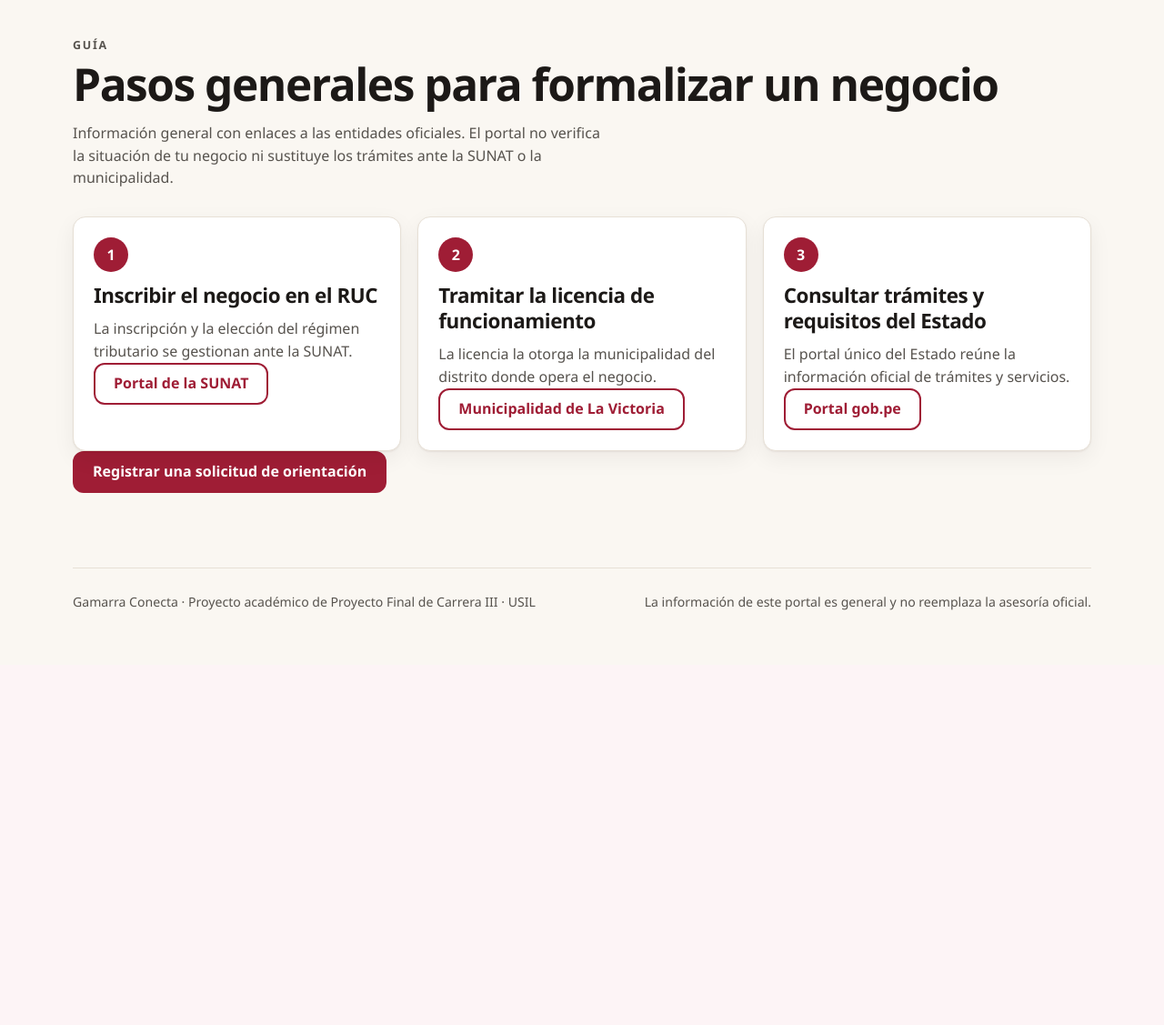
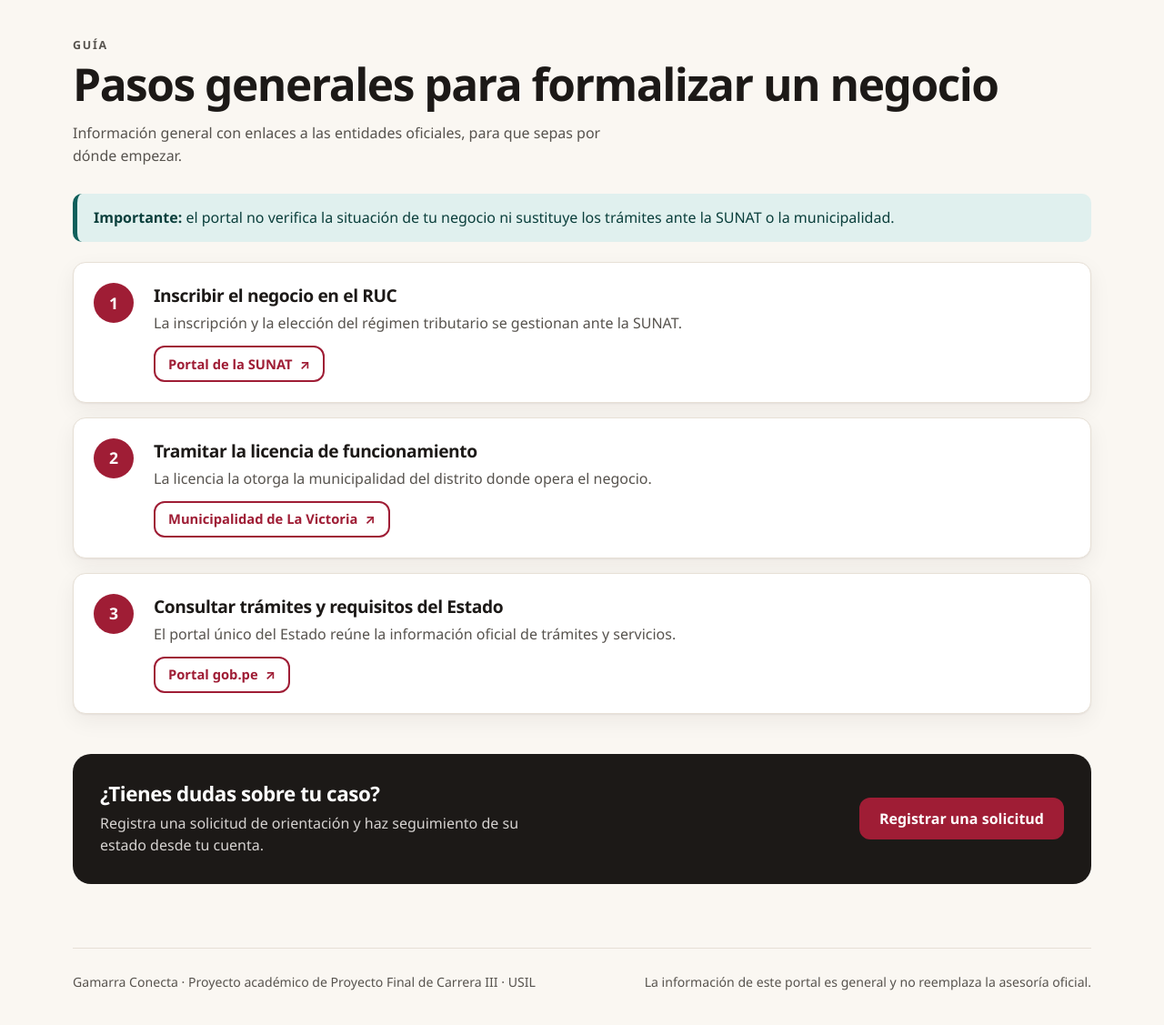
Before and after one commit to michellemontoyarocca/gamarra-conecta, a Flask app: page /guia in a window 1280 px wide. Shown: the part 69-1196 px from the top of the page at 91% size. Before the commit the page ends 740 px from the top, so only its background shows below. Run offline with Flask 3, Linux system fonts and the light colour scheme.

Commit message:
GC-11 HU07 · Como comerciante, quiero consultar una guía de formalización para conocer los pasos generales a seguir.

```diff
--- a/templates/guide.html
+++ b/templates/guide.html
@@ -1,4 +1,9 @@
 {% extends 'base.html' %}{% block title %}Guía de formalización · Gamarra Conecta{% endblock %}
-{% block content %}<section class="page-heading"><p class="eyebrow">GUÍA</p><h1>Pasos generales para formalizar un negocio</h1><p>Información general con enlaces a las entidades oficiales. El portal no verifica la situación de tu negocio ni sustituye los trámites ante la SUNAT o la municipalidad.</p></section>
-<ol class="steps">{% for title, text, label, url in steps %}<li class="card"><h2>{{ title }}</h2><p>{{ text }}</p><a class="button secondary" href="{{ url }}" rel="noopener noreferrer" target="_blank">{{ label }}</a></li>{% endfor %}</ol>
-<p><a class="button" href="{{ url_for('guidance') }}">Registrar una solicitud de orientación</a></p>{% endblock %}
+{% block content %}
+<section class="page-heading"><p class="eyebrow">Guía</p><h1>Pasos generales para formalizar un negocio</h1><p>Información general con enlaces a las entidades oficiales, para que sepas por dónde empezar.</p></section>
+<div class="callout" role="note"><strong>Importante:</strong> el portal no verifica la situación de tu negocio ni sustituye los trámites ante la SUNAT o la municipalidad.</div>
+<ol class="timeline" style="margin-top:22px">{% for title, text, label, url in steps %}
+  <li class="card"><div><h2>{{ title }}</h2><p>{{ text }}</p><a class="button secondary small" href="{{ url }}" rel="noopener noreferrer" target="_blank">{{ label }} <span aria-hidden="true">↗</span><span class="sr-only"> (se abre en una pestaña nueva)</span></a></div></li>{% endfor %}
+</ol>
+<div class="band"><div><h2>¿Tienes dudas sobre tu caso?</h2><p>Registra una solicitud de orientación y haz seguimiento de su estado desde tu cuenta.</p></div><a class="button" href="{{ url_for('guidance') }}">Registrar una solicitud</a></div>
+{% endblock %}
```
